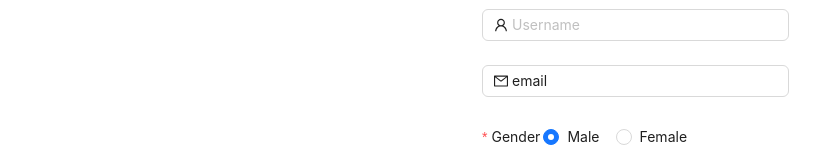
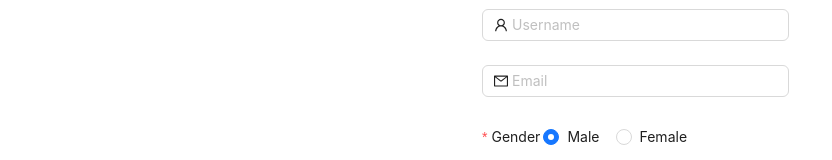
Before and after one commit to sombo20/Sistema-de-gerenciamento-de-usuarios, a React (Vite) app: page /edit/user/1 in a window 1280 px wide. Shown: the part 135-295 px from the top of the page, without its empty margins (0-832 px from the left). Built offline with nearby package versions, Linux system fonts and the light colour scheme; no server answers.

Commit message:
Update index.tsx

```diff
--- a/src/pages/Edit/index.tsx
+++ b/src/pages/Edit/index.tsx
@@ -6,6 +6,8 @@ import FormUser from "../../components/Form";
 
 
 window.name = ""
+window.email = ""
+
 
 const EditUser = () => {
 
@@ -69,7 +71,7 @@ useEffect (()=>{
 
        const data = await response.json();
         name = data.name;
-
+        email = data.email
       } catch (error) {
 
       }
@@ -88,7 +90,7 @@ useEffect (()=>{
           <Title>Update User </Title>
         </Col>
       </Row>
-     <FormUser UserFunction={updateUser} name={name} userEmail={"email"} userGender={"male"} userStatus={"active"}/>
+     <FormUser UserFunction={updateUser} name={name} userEmail={email} userGender={"male"} userStatus={"active"}/>
      </>
   );
 };
```
